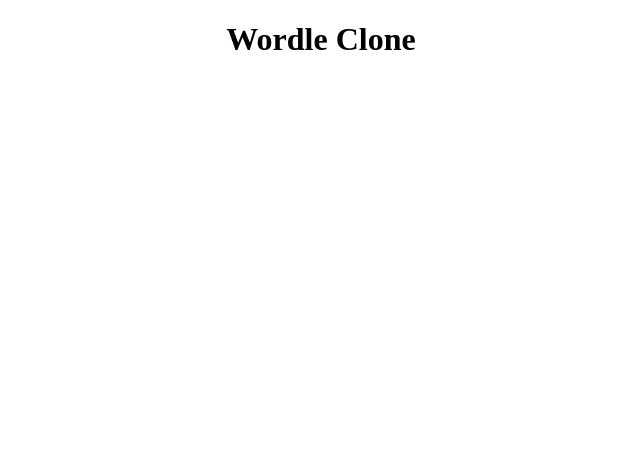
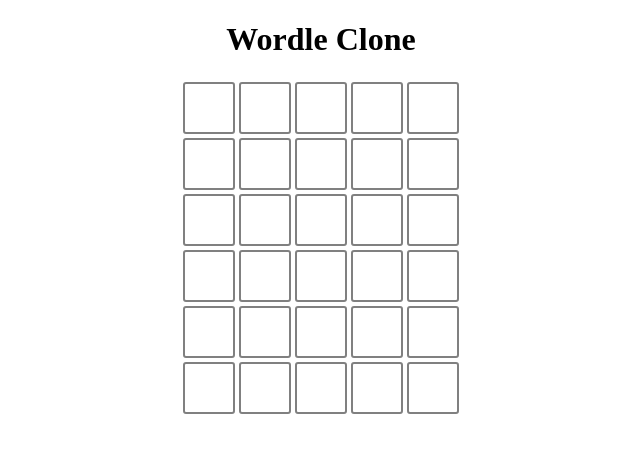
Before and after one commit to sschnei8/AllyWordle, a plain HTML site: page build/index.html in a window 1280 px wide. Shown: the whole page, without its empty margins (319-959 px from the left). Drawn offline with nearby package versions, Linux system fonts and the light colour scheme.

Commit message:
Create board and style it

```diff
--- a/build/script.js
+++ b/build/script.js
@@ -6,3 +6,22 @@ let currentGuess = [];
 let nextLetter = 0;
 let rightGuessString = WORDS[Math.floor(Math.random() * WORDS.length)]
 console.log(rightGuessString)
+
+function initBoard() {
+    let board = document.getElementById("game-board");
+
+    for (let i = 0; i < NUMBER_OF_GUESSES; i++) {
+        let row = document.createElement("div")
+        row.className = "letter-row"
+
+        for (let j = 0; j < 5; j++) {
+            let box = document.createElement("div")
+            box.className = "letter-box"
+            row.appendChild(box)
+        }
+
+        board.appendChild(row)
+    }
+}
+
+initBoard()
--- a/build/style.css
+++ b/build/style.css
@@ -1,3 +1,31 @@
 h1 {
  text-align: center;
 }
+
+#game-board {
+  display: flex;
+  align-items: center;
+  flex-direction: column;
+}
+
+.letter-box {
+  border: 2px solid gray;
+  border-radius: 3px;
+  margin: 2px;
+  font-size: 2.5rem;
+  font-weight: 700;
+  height: 3rem;
+  width: 3rem;
+  display: flex;
+  justify-content: center;
+  align-items: center;
+  text-transform: uppercase;
+}
+
+.filled-box {
+  border: 2px solid black;
+}
+
+.letter-row {
+  display: flex;
+}
```
